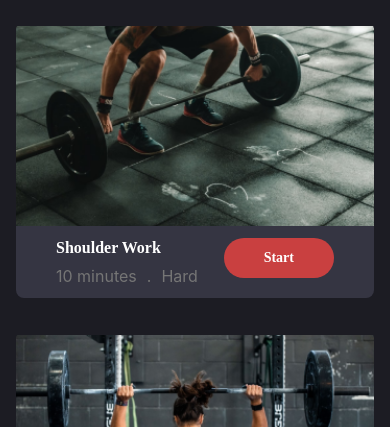
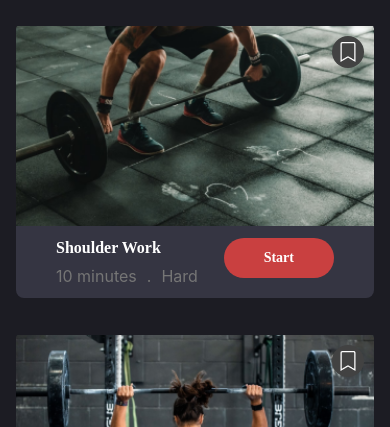
Before and after one commit to devMorshed/nativeApp, a React Native app: screen / in a window 390 px wide. Shown: the top 427 px of the page. Built offline with nearby package versions, Linux system fonts and the light colour scheme.

Commit message:
bookmark added

```diff
--- a/components/TutorialCard.tsx
+++ b/components/TutorialCard.tsx
@@ -4,8 +4,11 @@ import React from 'react';
 export default function TutorialCard({tutorialImage}) {
   return (
     <View style={styles.card}>
-
       <Image style={{width: '100%'}} source={tutorialImage} />
+      <View style={styles.card_save}>
+        {/* <Text>Hello</Text> */}
+        <Image source={require('../assets/Icons/bookmark.png')} />
+      </View>
 
       <View style={styles.card_footer}>
         <View>
@@ -29,10 +32,21 @@ const styles = StyleSheet.create({
     backgroundColor: '#353542',
     borderRadius: 8,
     margin: 16,
+    position: 'relative',
   },
   tutorial_image: {
     display: 'flex',
     alignItems: 'center',
+  },
+  card_save: {
+    position: 'absolute',
+    height: 32,
+    width: 32,
+    top: 10,
+    right: 10,
+    padding: 6,
+    backgroundColor: '#424242',
+    borderRadius: 20,
   },
 
   card_title: {
```
Also changed, not shown: assets/Icons/bookmark.png (added), assets/Icons/save.svg (deleted).
